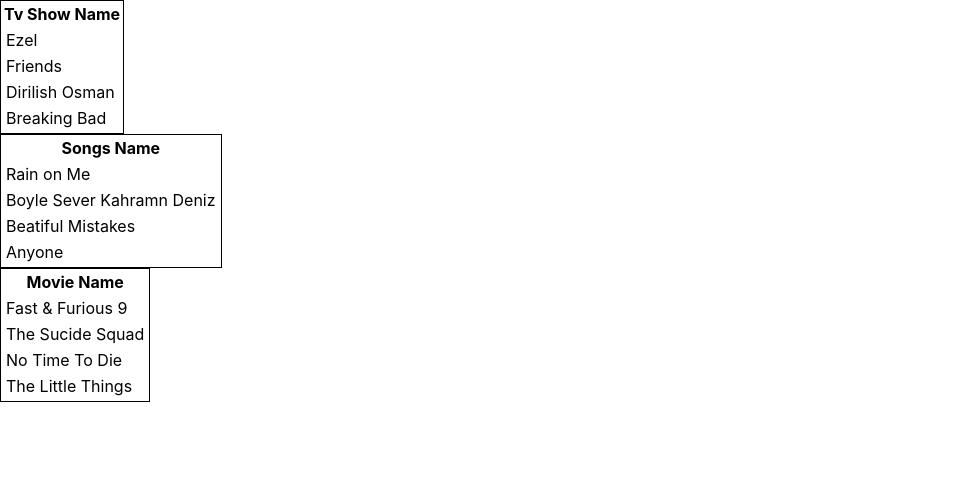
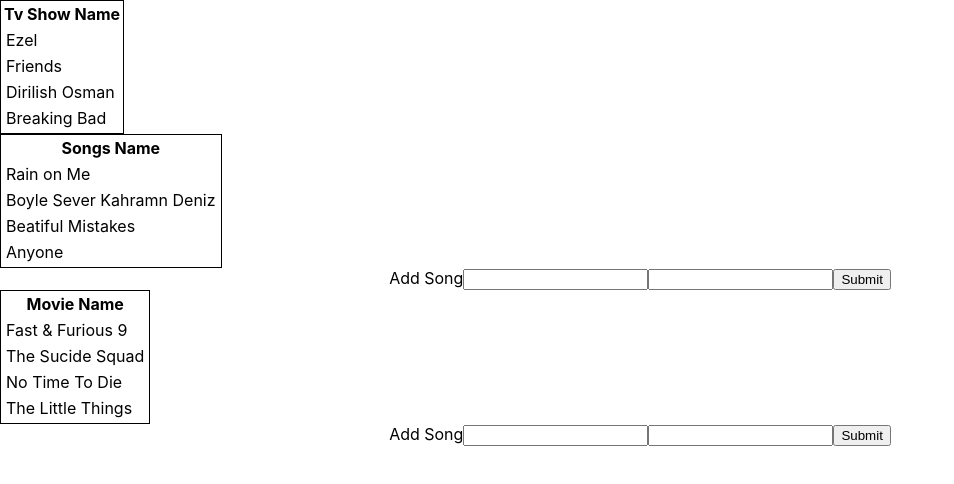
Before and after one commit to engahmed10/higher-order-react-practice, a React (Create React App) app: page / in a window 1280 px wide. Shown: the top 484 px of the page, without its empty margins (0-954 px from the left). Built offline with nearby package versions, Linux system fonts and the light colour scheme.

Commit message:
added datato  song

```diff
--- a/src/App.js
+++ b/src/App.js
@@ -1,12 +1,11 @@
-import logo from './logo.svg';
 import './App.css';
 import TvShows  from "./components/tvshows"
 import Songs  from "./components/songs"
 import Movies  from "./components/movies"
+import AddSong  from "./components/addsong"
+
 import Hoc from './hoc'
 import data from './data'
-
-
 
    const TvshowsHocs=  Hoc(
      TvShows,data.shows
@@ -21,6 +20,10 @@
      Movies,data.movies
    )
 
+   const AddSongHocs=Hoc(
+     AddSong ,data.songs//.concat()
+   )
+
 function App() {
 console.log(data["movies"])
 
@@ -29,6 +32,7 @@
      <TvshowsHocs/>
      <SongsHoc/>
      <MoviesHocs/>
+     <AddSongHocs/>
     </div>
   );
 }
--- /dev/null
+++ b/src/components/addsong.js
@@ -0,0 +1,54 @@
+import React, { Component } from 'react';
+
+class AddSong extends Component {
+
+    constructor(props) {
+        super(props);
+        this.state={
+                   id:"",
+                   name:""
+        }
+    }
+
+     handleChange=(e)=>{
+
+         console.log(e.target.value)
+
+          this.setState({
+             [e.target.name]:e.target.value
+             }
+          )
+
+        }
+
+
+       handleSubmit=(e)=>{
+
+             e.preventDefault();
+                console.log(`something `,this.state)
+                console.log(`data `,this.props.data)
+                this.props.data.push(this.state);
+
+
+        }
+
+
+    render() {
+        return (
+            <div>
+
+            <form onSubmit={(e)=>this.handleSubmit(e)}>
+                 <label>Add Song</label>
+                 <input type="text" name="id"  onChange={(e)=>this.handleChange(e)}/>
+                 <input type="text" name="name" onChange={(e)=>this.handleChange(e)}/>
+                 <button> Submit</button>
+            </form>
+
+            </div>
+        );
+    }
+}
+
+
+
+export default AddSong;
--- a/src/components/movies.js
+++ b/src/components/movies.js
@@ -1,5 +1,5 @@
 import React, { Component } from 'react';
- import Display from  './display'
+import Display from  './display'
 
 class Movie extends Component {
 
--- a/src/components/songs.js
+++ b/src/components/songs.js
@@ -1,14 +1,11 @@
 import React,{Component} from "react"
 import Display from  './display'
+import AddSong  from "./addsong"
 
 
 class Songs extends Component{
 
-   constructor(props){
 
-    super(props);
-
-   }
    songsShow=()=>{
      return  this.props.data.map(song=>
            <div> <Display   display={song} /> </div>
@@ -28,9 +25,10 @@
                                 {this.songsShow()}
                             </tbody>
                     </table>
+
+                   < AddSong/>
                 </div>
    }
-
 }
 
 export default Songs
--- a/src/components/tvshows.js
+++ b/src/components/tvshows.js
@@ -1,5 +1,6 @@
 import React, { Component } from 'react';
 import Display from  "./display"
+
 class TvShows extends Component {
 
 
@@ -22,11 +23,10 @@
                 <tbody>
                     {this.shows()}
                 </tbody>
-
         </table>
         </div>
     );
-}
+ }
 }
 
 
--- a/src/hoc.js
+++ b/src/hoc.js
@@ -3,21 +3,22 @@
 
 const Hoc=(WrappedComponent,data)=>{
 
-   return  class extends Component{
+    return  class extends Component{
             constructor(props) {
                     super(props);
                     this.state={
                         data:data
                     }
             }
-render(){
-           return  <>
-                      <WrappedComponent data={this.state.data} {...this.props} />
-                  </>
+
+        render(){
+            console.log("hocs",this.state.data)
+            return  <>
+                        <WrappedComponent data={this.state.data} {...this.props} />
+                    </>
+    }
     }
 
-
-}
 }
 
 export default Hoc;
```
